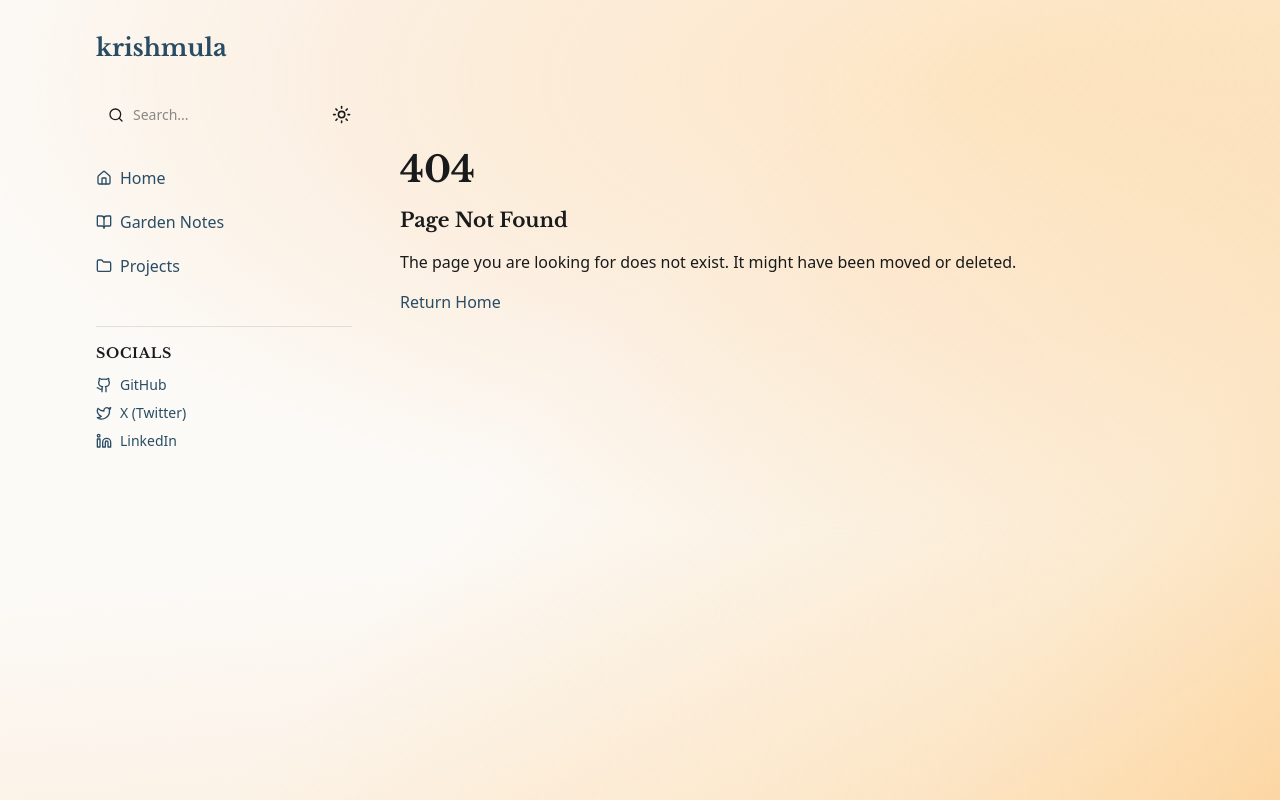
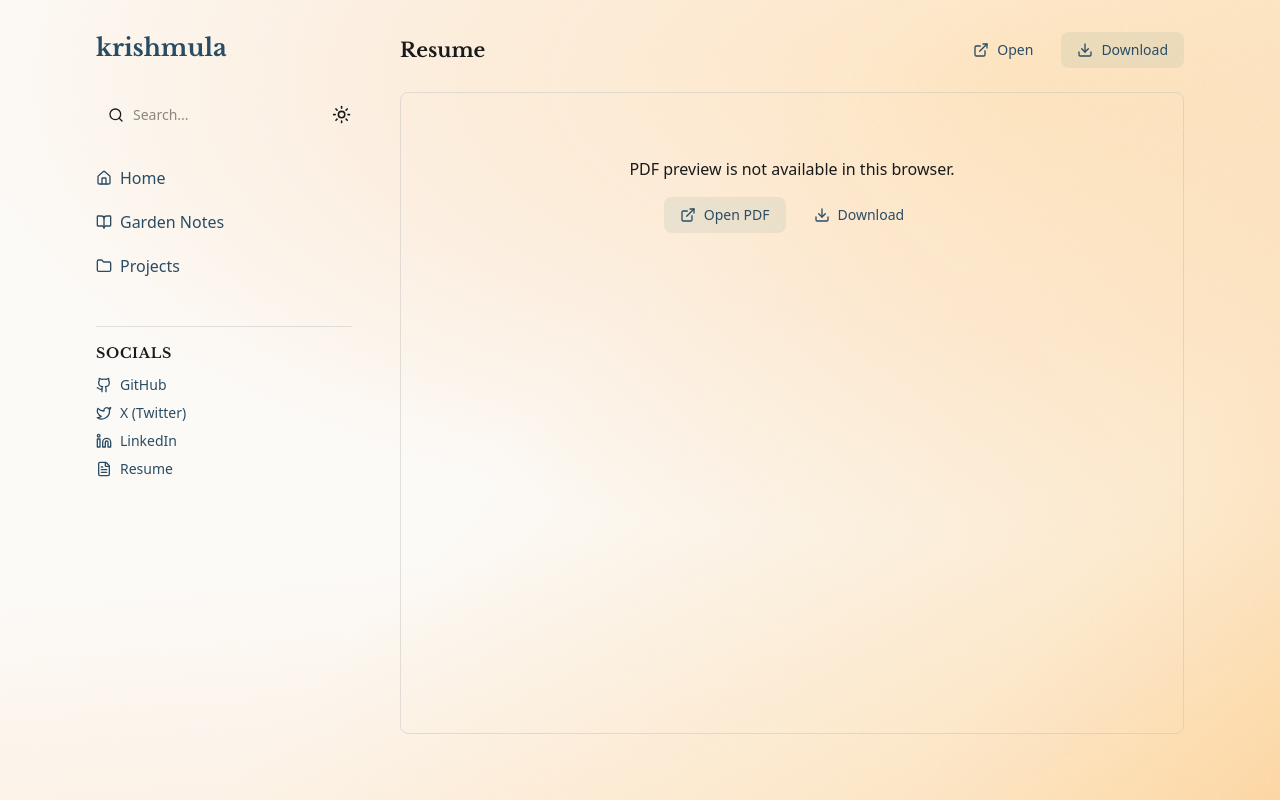
Before and after one commit to krishmula/krishmula.github.io, a Next.js app: page /resume in a window 1280 px wide. Before the commit this address had no page. Built offline with nearby package versions, Linux system fonts and the light colour scheme.

Commit message:
added resume viewer
Signed-off-by: Krishna Mula <krishnacmula@gmail.com>

```diff
--- a/src/app/page.tsx
+++ b/src/app/page.tsx
@@ -64,7 +64,7 @@ export default async function Home() {
 
       <section className="space-y-6">
         <h2 className="font-serif font-bold text-lg">Connect</h2>
-        <div className="flex gap-4 text-sm text-muted-foreground">
+        <div className="flex flex-wrap gap-4 text-sm text-muted-foreground">
           <a href="https://github.com/krishmula" target="_blank" className="hover:text-foreground transition-colors flex items-center gap-1">
             <ArrowUpRight className="w-3 h-3" /> GitHub
           </a>
@@ -74,6 +74,9 @@ export default async function Home() {
           <a href="https://linkedin.com/in/krishna-mula" target="_blank" className="hover:text-foreground transition-colors flex items-center gap-1">
             <ArrowUpRight className="w-3 h-3" /> LinkedIn
           </a>
+          <Link href="/resume" className="hover:text-foreground transition-colors flex items-center gap-1">
+            <ArrowUpRight className="w-3 h-3" /> Resume
+          </Link>
         </div>
       </section>
     </div>
--- /dev/null
+++ b/src/app/resume/page.tsx
@@ -0,0 +1,65 @@
+import { Download, ExternalLink } from 'lucide-react';
+
+export default function ResumePage() {
+  return (
+    <div className="space-y-6">
+      <div className="flex items-center justify-between">
+        <h1 className="font-serif font-bold text-xl">Resume</h1>
+        <div className="flex items-center gap-3">
+          <a
+            href="/resume.pdf"
+            target="_blank"
+            rel="noopener noreferrer"
+            className="inline-flex items-center gap-2 px-4 py-2 text-sm font-medium rounded-lg text-muted-foreground hover:text-foreground hover:bg-highlight/50 transition-colors"
+          >
+            <ExternalLink className="w-4 h-4" />
+            Open
+          </a>
+          <a
+            href="/resume.pdf"
+            download
+            className="inline-flex items-center gap-2 px-4 py-2 text-sm font-medium rounded-lg bg-tertiary/15 text-tertiary hover:bg-tertiary/25 transition-colors"
+          >
+            <Download className="w-4 h-4" />
+            Download
+          </a>
+        </div>
+      </div>
+
+      <div className="rounded-lg border border-muted/40 overflow-hidden bg-highlight/30">
+        <object
+          data="/resume.pdf"
+          type="application/pdf"
+          className="w-full"
+          style={{ height: '80vh' }}
+        >
+          {/* Fallback if browser can't render PDF inline */}
+          <div className="flex flex-col items-center justify-center gap-4 py-16 text-center">
+            <p className="text-muted-foreground">
+              PDF preview is not available in this browser.
+            </p>
+            <div className="flex items-center gap-3">
+              <a
+                href="/resume.pdf"
+                target="_blank"
+                rel="noopener noreferrer"
+                className="inline-flex items-center gap-2 px-4 py-2 text-sm font-medium rounded-lg bg-tertiary/15 text-tertiary hover:bg-tertiary/25 transition-colors"
+              >
+                <ExternalLink className="w-4 h-4" />
+                Open PDF
+              </a>
+              <a
+                href="/resume.pdf"
+                download
+                className="inline-flex items-center gap-2 px-4 py-2 text-sm font-medium rounded-lg text-muted-foreground hover:text-foreground hover:bg-highlight/50 transition-colors"
+              >
+                <Download className="w-4 h-4" />
+                Download
+              </a>
+            </div>
+          </div>
+        </object>
+      </div>
+    </div>
+  );
+}
--- a/src/components/sidebar.tsx
+++ b/src/components/sidebar.tsx
@@ -2,7 +2,7 @@
 
 import Link from 'next/link';
 import { usePathname } from 'next/navigation';
-import { Search, Home, BookOpen, Folder, Github, Twitter, Linkedin } from 'lucide-react';
+import { Search, Home, BookOpen, Folder, Github, Twitter, Linkedin, FileText } from 'lucide-react';
 import { ThemeToggle } from "./theme-toggle";
 
 export function Sidebar() {
@@ -41,6 +41,13 @@ export function Sidebar() {
                     <SocialLink href="https://github.com/krishmula" icon={Github} label="GitHub" />
                     <SocialLink href="https://x.com/krxnaaa" icon={Twitter} label="X (Twitter)" />
                     <SocialLink href="https://linkedin.com/in/krishna-mula" icon={Linkedin} label="LinkedIn" />
+                    <Link
+                        href="/resume"
+                        className="flex items-center gap-2 text-sm text-muted-foreground hover:text-tertiary transition-colors"
+                    >
+                        <FileText className="w-4 h-4" />
+                        <span>Resume</span>
+                    </Link>
                 </nav>
             </div>
         </div>
--- a/src/content/projects/denoising-autoencoders.mdx
+++ b/src/content/projects/denoising-autoencoders.mdx
@@ -2,7 +2,7 @@
 title: "Denoising Autoencoders"
 date: "2025-11-06"
 description: "Convolutional autoencoder system for removing Gaussian and non-Gaussian noise from images using encoder-decoder architecture with skip connections."
-tech: ["PyTorch", "NumPy", "TensorBoard"]
+tech: ["PyTorch", "NumPy", "Tensorflow"]
 ---
 
 <div className="flex flex-wrap items-center gap-3 not-prose mb-6">
```
Also changed, not shown: 1 other file (tests, documents, lock files or other folders).
